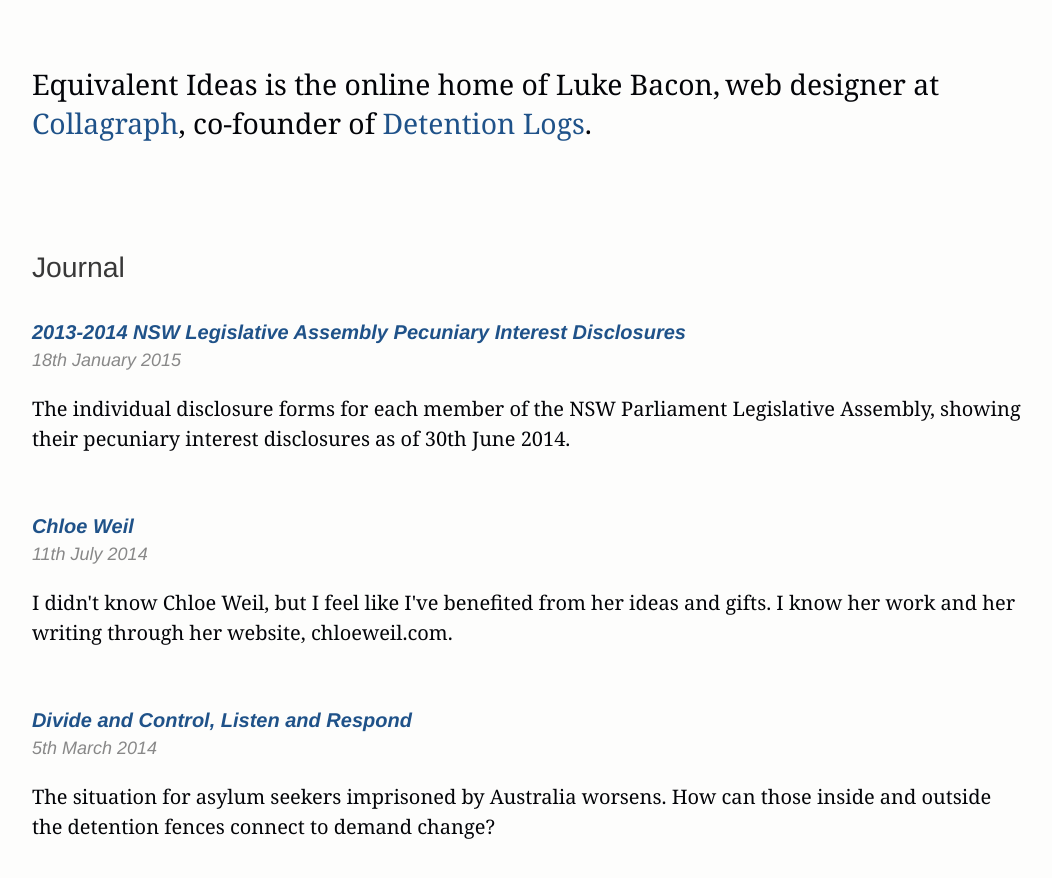
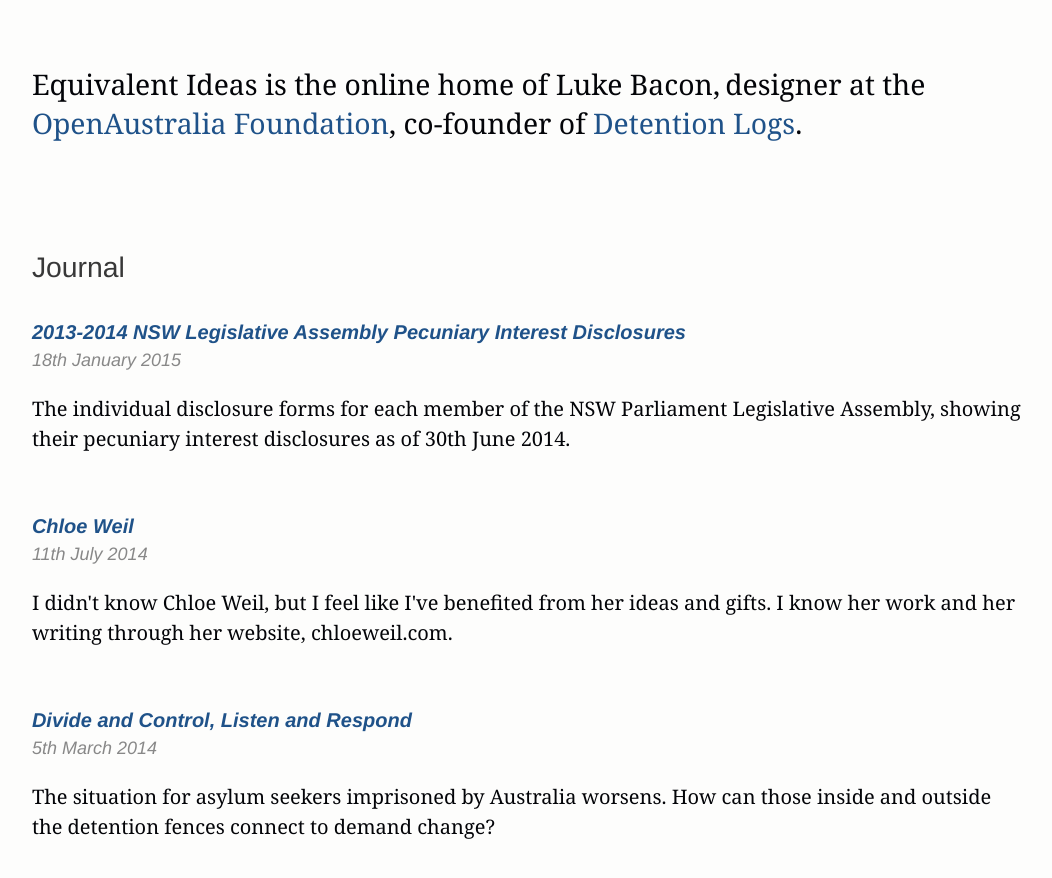
Before and after one commit to equivalentideas/home, a Jekyll site: the page built from index.html, in a window 1280 px wide and 900 px high. Shown: the top 878 px of the window, without its empty margins (113-1165 px from the left). Built offline with Jekyll 4.4.1, drawn with Linux system fonts in a browser that asks for light colours; nearby versions of some CDN libraries; Markdown is read by kramdown in place of the engine named in the settings.

Commit message:
update bio

```diff
--- a/_includes/short-about.html
+++ b/_includes/short-about.html
@@ -1 +1 @@
-<a href="{{ site.url }}" title="Equivalent Ideas is the online home of Luke Bacon." class="h-card fn">Luke Bacon</a> is a web designer at <a href="http://collagraph.com.au" title="Clear design for the web.">Collagraph</a> and co-founder of <a href="http://detentionlogs.com.au" title="An independent project to publish data, documents and investigations that reveal new perspectives on conditions and events inside immigration detention." class="u-url">Detention Logs</a>, based in Sydney, Australia.
+<a href="{{ site.url }}" title="Equivalent Ideas is the online home of Luke Bacon." class="h-card fn">Luke Bacon</a>a designer at the <a href="https://www.openaustraliafoundation.org.au/" title="Transforming Australia's democracy.">OpenAustralia Foundation</a> and co-founder of <a href="http://detentionlogs.com.au" title="An independent project to publish data, documents and investigations that reveal new perspectives on conditions and events inside immigration detention." class="u-url">Detention Logs</a>, based in Sydney, Australia.
--- a/index.html
+++ b/index.html
@@ -7,7 +7,7 @@
 ---
 
 <header class="site-intro">
-    <h1><a href="http://equivalentideas.com" class="u-url url">Equivalent Ideas</a> is the online home of <span class="p-name fn">Luke Bacon</span>,</h1> <span class="roles"><span class="role-collagraph">web designer at <a href="http://collagraph.com.au" title="Web design partnership based in Sydney, Australia." class="u-url org">Collagraph</a></span>, <span class="role-detentionlogs">co&#8209;founder of <a href="http://detentionlogs.com.au" title="An independent project to publish data, documents and investigations that reveal new perspectives on conditions and events inside immigration detention.">Detention Logs</a>.</span></span>
+    <h1><a href="http://equivalentideas.com" class="u-url url">Equivalent Ideas</a> is the online home of <span class="p-name fn">Luke Bacon</span>,</h1> <span class="roles"><span class="role-collagraph">designer at the <a href="https://www.openaustraliafoundation.org.au/" class="u-url org">OpenAustralia Foundation</a></span>, <span class="role-detentionlogs">co&#8209;founder of <a href="http://detentionlogs.com.au" title="An independent project to publish data, documents and investigations that reveal new perspectives on conditions and events inside immigration detention.">Detention Logs</a>.</span></span>
 </header>
 
 <section id="journal" class="journal-list">
```
